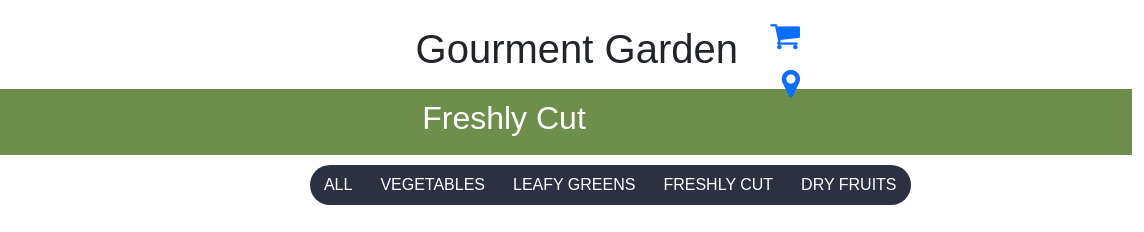
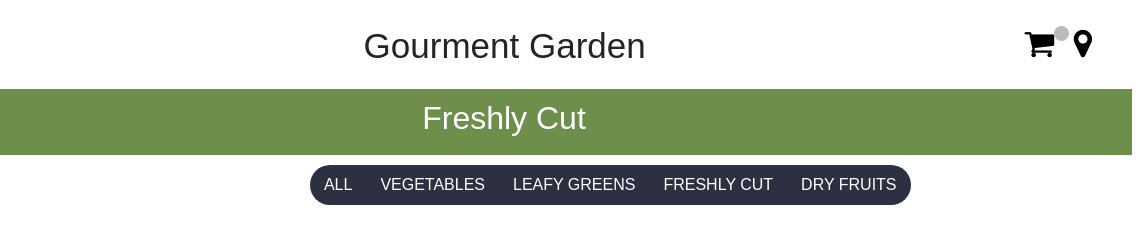
Before and after one commit to NehaVelmurugan/shopping-cart-javascript, a plain HTML site: page Index.html in a window 1280 px wide. Shown: the top 232 px of the page, 136-1280 px from the left. Drawn offline with nearby package versions, Linux system fonts and the light colour scheme; files whose address does not match are found by name.

Commit message:
modified heading

```diff
--- a/Style.css
+++ b/Style.css
@@ -17,6 +17,7 @@ body {
 .nav-responsive{
   display:flex;
   width:100%;
+  height: auto;
 }
 div {
   display: block;
@@ -27,30 +28,42 @@ body {
       left:20px;
 }
 .heading{
-    position: relative;
+  padding-left:1.5em;
   text-align: center;
-    top: 25px;
-    left: 35%;
+  font-size: 35px;
+  width: 80%;
+  padding-top: 25px;
+}
+.dot {
+  height: 15px;
+  width: 15px;
+  background-color: #bbb;
+  border-radius: 50%;
+  display: inline-block;
+  font-size: 15px;
 }
 .access{
-  align-self: right;
-  position: absolute;
-  top:5px;
-  left:70%;
-  top:20px;
-  }
-  #cart{
+float:right;
+height: auto;
 position: relative;
+right:40px;
+color: #000000;
+margin-bottom: auto;
+margin: auto 0 auto auto;
 }
   .fa-shopping-cart{
-      height:40px;
     width:40px;
-     font-size: 200%;
+    margin: auto;
   }
-  #map{
-    position:relative;
+  a#cart{
+    color: #000000;
+    margin-bottom:auto ;
+    padding-left: 10px;
   }
-
+  a#map{
+    color: #000000;
+    margin-bottom:auto ;
+  }
 /* Float four columns side by side */
 .column {
   float: left;
@@ -177,7 +190,6 @@ body {
       padding-top: 20px;
       padding: 30px;
       display: flex;
-
       flex-wrap: wrap;
       justify-content: center;
     }
@@ -210,7 +222,7 @@ body {
     }
 
 
-/* add to cartdiv*/
+
 
 #post_addToCardDiv {
   display: flex;
@@ -222,7 +234,7 @@ body {
   border-radius: 19px;
   cursor: pointer;
 }
-/* added plus minus buttons */
+
 .plus_minus_btn {
   background-color: #6E8E4B;
   color: #FFFFFF;
```
Lines whose indentation alone changed are shown as unchanged.
